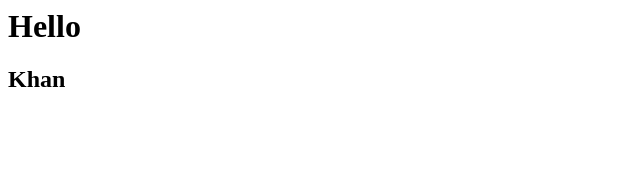
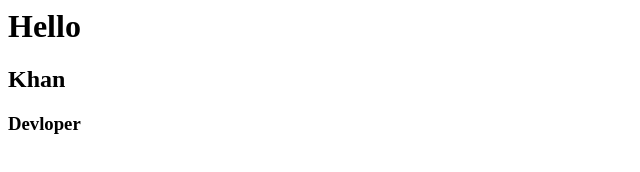
Before and after one commit to Arbaz15/Demo, a plain HTML site: page index.html in a window 1280 px wide. Shown: the whole page, without its empty margins (0-640 px from the left). Drawn offline with Linux system fonts and the light colour scheme.

Commit message:
Updated File

```diff
--- a/index.html
+++ b/index.html
@@ -1,2 +1,3 @@
 <h1>Hello</h1>
 <h2>Khan</h2>
+<h3> Devloper</h3>
```
